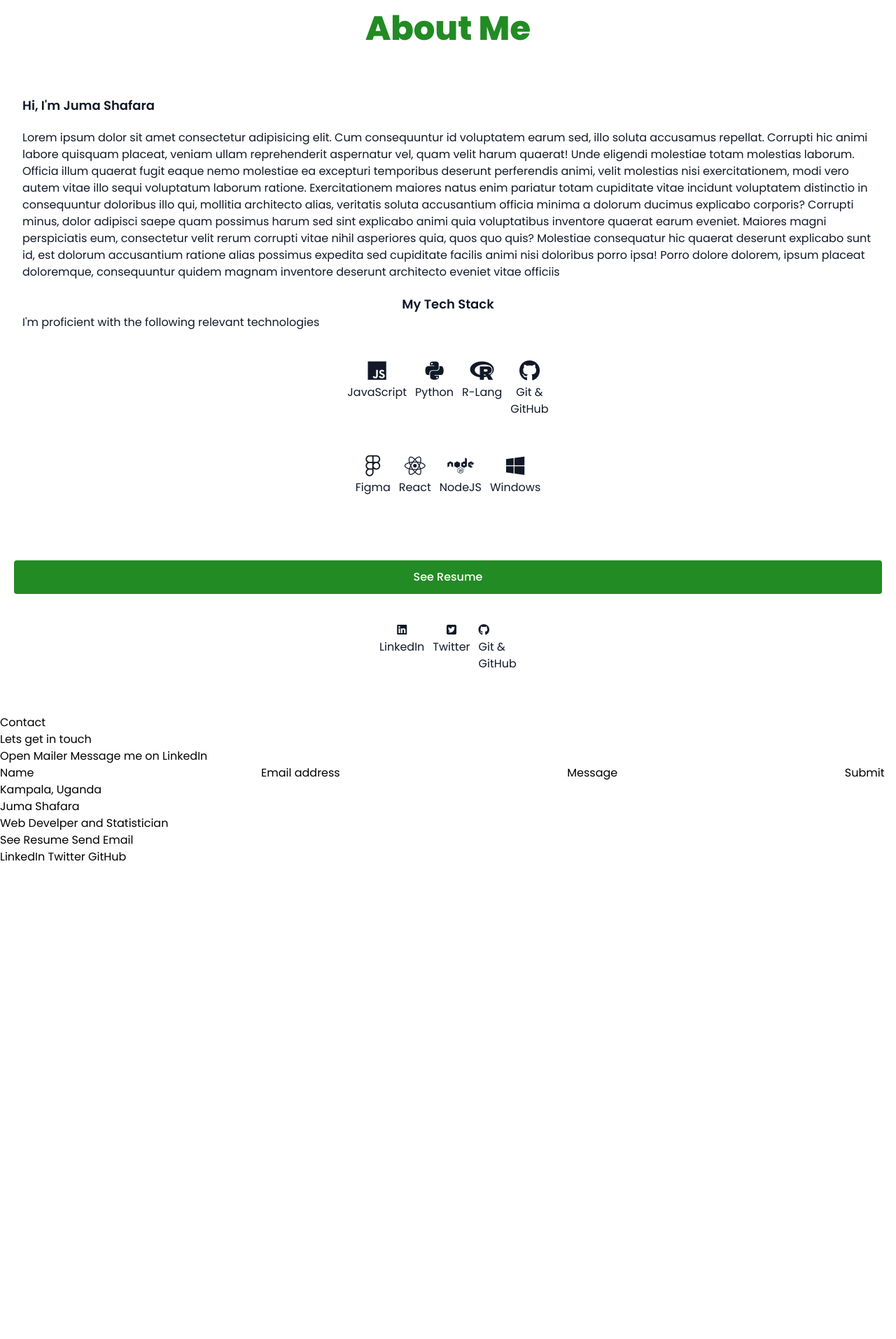
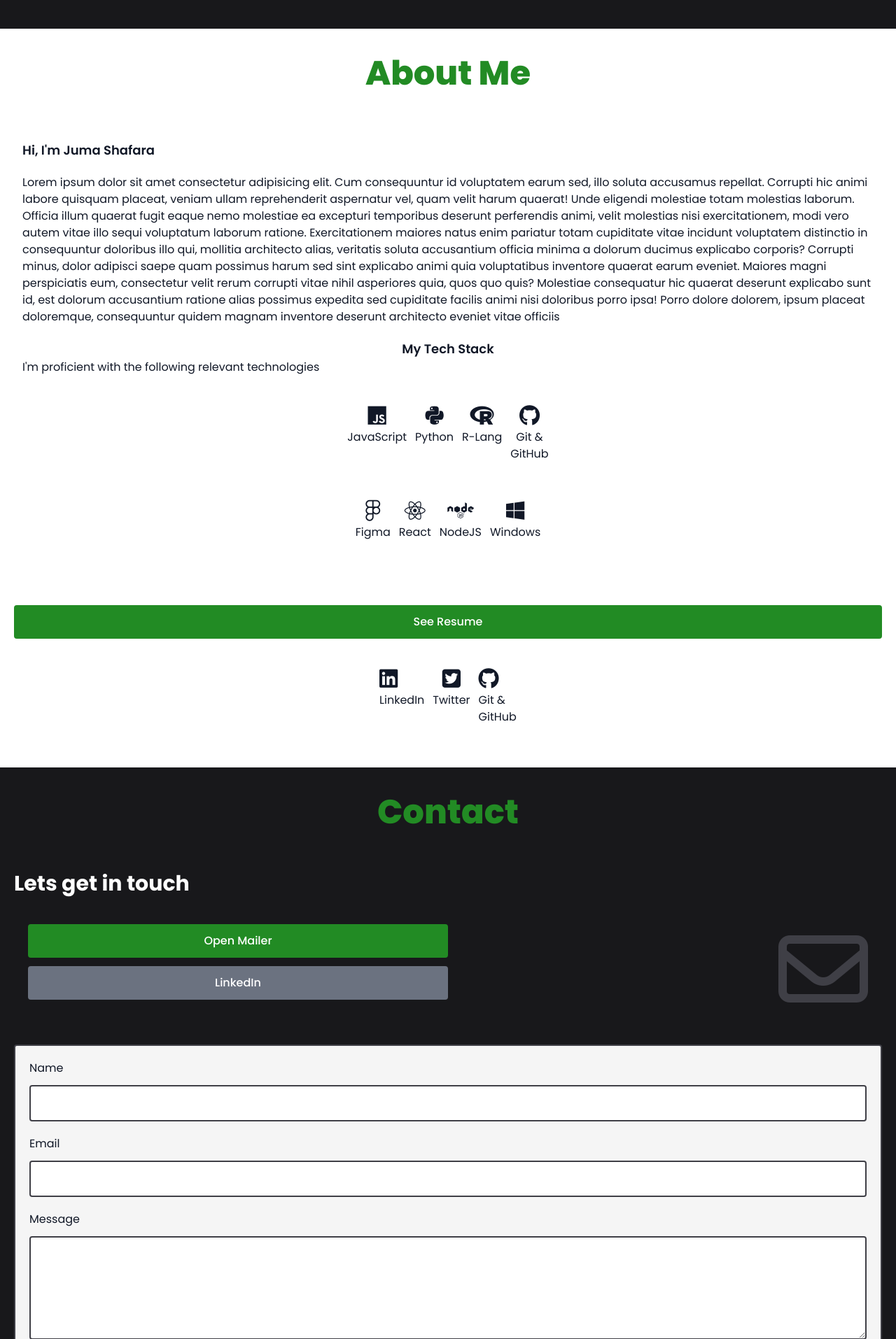
Before and after one commit to jumashafara/jumashafara.github.io, a PHP site: page / in a window 1280 px wide. Shown: the part 3743-5657 px from the top of the page at 70% size. Before the commit the page ends 4974 px from the top, so only its background shows below. Run offline with PHP 8.4, Linux system fonts and the light colour scheme; some libraries are stand-ins or nearby versions.

Commit message:
added contact section

```diff
--- a/index.html
+++ b/index.html
@@ -105,7 +105,7 @@
                 </p>
                 <div class="container m-auto space-y-5">
                     <h3 class="text-lg text-center font-semibold">My Tech Stack</h3>
-                    <div class="flex flex-row justify-between w-1/2 m-auto text-3xl">
+                    <div class="flex flex-row p-5 space-x-3 justify-center text-3xl">
                         <a href="" class="flex flex-col">
                             <span class="text-center"><i class="fa-brands fa-figma"></i></span>
                             <span class="text-center text-base">Figma</span>
@@ -141,7 +141,7 @@
                 </p>
                 <div class="flex flex-col space-y-5 text-center">
                     <h3 class="font-semibold">My Tech Stack</h3>
-                    <div class="flex flex-row p-5 space-x-3 justify-center">
+                    <div class="flex flex-row p-5 space-x-3 justify-center text-3xl">
                         <a href="" class="flex flex-col">
                             <span><i class="fa-brands fa-python"></i></span>
                             <span class="text-base">Python</span>
@@ -177,7 +177,7 @@
                 </p>
                 <div class="text-center space-y-5">
                     <h3 class="font-semibold">Where I write</h3>
-                    <div class="flex flex-row p-5 space-x-3 justify-center">
+                    <div class="flex flex-row p-5 space-x-3 justify-center text-3xl">
                         <a href="" class="flex flex-col">
                             <span class=""><i class="fa-brands fa-dev"></i></span>
                             <span class="text-base">DEV</span>
@@ -348,7 +348,7 @@
     <section id="about"
             class="text-gray-900 py-10 p-5 flex flex-col space-y-5" id="shop">
         <h1 class="font-extrabold text-5xl text-[#228b24] text-center pb-10">About Me</h1>
-        <mainb class="container m-auto flex flex-col p-3 space-y-5">
+        <main class="container m-auto flex flex-col p-3 space-y-5">
             <h2 class="text-lg font-semibold">Hi, I'm Juma Shafara</h2>
             <p>
                 Lorem ipsum dolor sit amet consectetur adipisicing elit.
@@ -413,16 +413,16 @@
                     </div>
                 </div>
             </div>
-        </mainb>
+        </main>
         <aside class="flex flex-col space-y-5">
             <div>
                 <img class="hidden"
                  src="" alt="juma shafara">
             </div>
             <a href="" class="btn bg-[#228b24] rounded p-3 text-white text-center font-medium">See Resume</a>
-            <div class="flex flex-row p-5 space-x-3 justify-center">
+            <div class="flex flex-row p-5 space-x-3 justify-center text-3xl">
                 <a href="" class="flex flex-col">
-                    <span class="text-center "><i class="fa-brands fa-linkedin"></i></span>
+                    <span class=""><i class="fa-brands fa-linkedin"></i></span>
                     <span class="text-center text-base">LinkedIn</span>
                 </a>
                 <a href="" class="flex flex-col">
@@ -441,27 +441,44 @@
     </section>
 
     <!-- Contact -->
-    <section>
-        <h1>Contact</h1>
-        <h2>Lets get in touch</h2>
-        <div>
-            <a href="mailto: jumashafara0@gmail.com">Open Mailer</a>
-            <a href="">Message me on LinkedIn</a>
+    <section id="contact"
+            class="bg-zinc-900 text-white py-10 p-5 flex flex-col space-y-5" id="shop">
+        <h1 class="font-extrabold text-5xl text-[#228b24] text-center pb-10">Contact</h1>
+        <h2 class="font-bold text-3xl">Lets get in touch</h2>
+        <div class="flex flex-row justify-between p-5">
+            <div class="flex flex-col space-y-3 w-1/2">
+                <a href="mailto: jumashafara0@gmail.com"
+                    class="btn bg-[#228b24] rounded p-3 text-white text-center font-medium"
+                >Open Mailer</a>
+                <a href=""
+                class="btn bg-gray-500 rounded p-3 text-white text-center font-medium"
+                >LinkedIn</a>
+            </div>
+            <div>
+                <span class="text-zinc-700 text-9xl w-1/2">
+                    <i class="fa-regular fa-envelope"></i>
+                </span>
+            </div>
         </div>
-        <form action="">
-            <label for="">
-                Name
-                <input type="text" name="" id="">
+        <form action=""
+        class="flex flex-col space-y-5 bg-[whitesmoke] text-gray-900 border-zinc-700  border-2 rounded p-5 m-auto">
+            <label for="" class="flex flex-col space-y-3">
+                <p>Name</p>
+                <input  class="block border-2 border-zinc-700  rounded w-full p-3"
+                    type="text" name="name" id="">
             </label>
-            <label for="">
-                Email address
-                <input type="text" name="" id="">
+            <label for="email" class="flex flex-col space-y-3">
+                <p>Email</p>
+                <input  class="block border-2 border-zinc-700  rounded w-full p-3"
+                    type="text" name="email" id="">
             </label>
-            <label for="">
-                Message
-                <input type="text" name="" id="">
+            <label for="text" class="flex flex-col space-y-3">
+                <p>Message</p>
+                <textarea class="block border-2 border-zinc-700 rounded w-full p-3"
+                name="" id="" cols="300" rows="5"></textarea>
             </label>
-            <input type="submit" name="" id="">
+            <input  class="btn bg-[#228b24] rounded p-3 text-white text-center font-medium cursor-pointer"
+            type="submit" name="" id="">
         </form>
     </section>
     <footer>
--- a/styles/output.css
+++ b/styles/output.css
@@ -662,6 +662,10 @@
   margin-bottom: 1.25rem;
 }
 
+.block {
+  display: block;
+}
+
 .flex {
   display: flex;
 }
@@ -728,6 +732,10 @@
 
 .transform {
   transform: translate(var(--tw-translate-x), var(--tw-translate-y)) rotate(var(--tw-rotate)) skewX(var(--tw-skew-x)) skewY(var(--tw-skew-y)) scaleX(var(--tw-scale-x)) scaleY(var(--tw-scale-y));
+}
+
+.cursor-pointer {
+  cursor: pointer;
 }
 
 .flex-row {
@@ -826,6 +834,20 @@
   border-radius: 0.5rem;
 }
 
+.border-2 {
+  border-width: 2px;
+}
+
+.border-zinc-700 {
+  --tw-border-opacity: 1;
+  border-color: rgb(63 63 70 / var(--tw-border-opacity));
+}
+
+.border-zinc-900 {
+  --tw-border-opacity: 1;
+  border-color: rgb(24 24 27 / var(--tw-border-opacity));
+}
+
 .bg-\[\#228b24\] {
   --tw-bg-opacity: 1;
   background-color: rgb(34 139 36 / var(--tw-bg-opacity));
@@ -869,6 +891,31 @@
 .bg-gray-400 {
   --tw-bg-opacity: 1;
   background-color: rgb(156 163 175 / var(--tw-bg-opacity));
+}
+
+.bg-white {
+  --tw-bg-opacity: 1;
+  background-color: rgb(255 255 255 / var(--tw-bg-opacity));
+}
+
+.bg-gray-600 {
+  --tw-bg-opacity: 1;
+  background-color: rgb(75 85 99 / var(--tw-bg-opacity));
+}
+
+.bg-gray-700 {
+  --tw-bg-opacity: 1;
+  background-color: rgb(55 65 81 / var(--tw-bg-opacity));
+}
+
+.bg-gray-800 {
+  --tw-bg-opacity: 1;
+  background-color: rgb(31 41 55 / var(--tw-bg-opacity));
+}
+
+.bg-\[whitesmoke\] {
+  --tw-bg-opacity: 1;
+  background-color: rgb(245 245 245 / var(--tw-bg-opacity));
 }
 
 .bg-\[url\(\'https\:\/\/drive\.google\.com\/uc\?export\=view\&id\=1TA5KKBLaTs6av4o5Fsg0CN1it05O70f2\'\)\] {
@@ -1024,6 +1071,11 @@
   line-height: 1;
 }
 
+.text-8xl {
+  font-size: 6rem;
+  line-height: 1;
+}
+
 .font-medium {
   font-weight: 500;
 }
@@ -1085,6 +1137,21 @@
   color: rgb(34 139 36 / var(--tw-text-opacity));
 }
 
+.text-gray-700 {
+  --tw-text-opacity: 1;
+  color: rgb(55 65 81 / var(--tw-text-opacity));
+}
+
+.text-gray-500 {
+  --tw-text-opacity: 1;
+  color: rgb(107 114 128 / var(--tw-text-opacity));
+}
+
+.text-zinc-700 {
+  --tw-text-opacity: 1;
+  color: rgb(63 63 70 / var(--tw-text-opacity));
+}
+
 .text-opacity-5 {
   --tw-text-opacity: 0.05;
 }
@@ -1123,6 +1190,12 @@
 .active\:text-white:active {
   --tw-text-opacity: 1;
   color: rgb(255 255 255 / var(--tw-text-opacity));
+}
+
+.active\:ring-2:active {
+  --tw-ring-offset-shadow: var(--tw-ring-inset) 0 0 0 var(--tw-ring-offset-width) var(--tw-ring-offset-color);
+  --tw-ring-shadow: var(--tw-ring-inset) 0 0 0 calc(2px + var(--tw-ring-offset-width)) var(--tw-ring-color);
+  box-shadow: var(--tw-ring-offset-shadow), var(--tw-ring-shadow), var(--tw-shadow, 0 0 #0000);
 }
 
 @media (min-width: 640px) {
```
